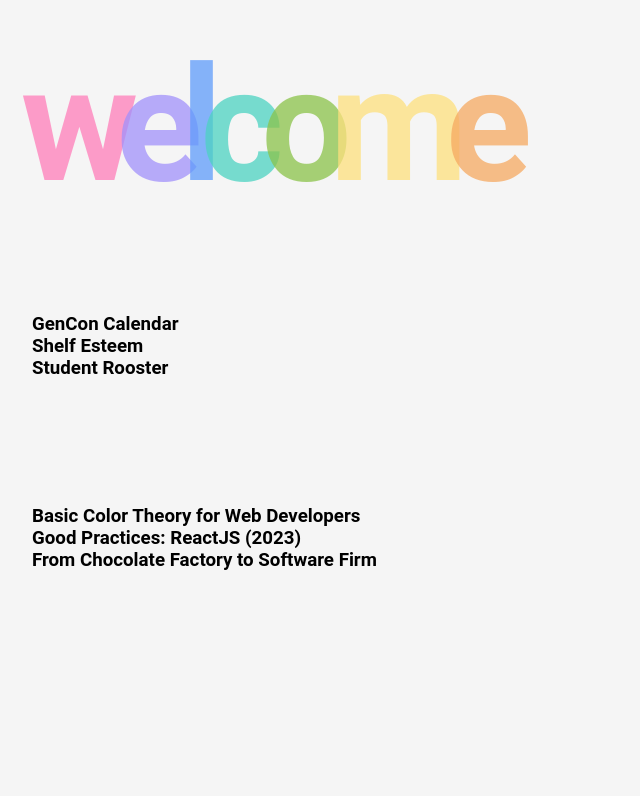
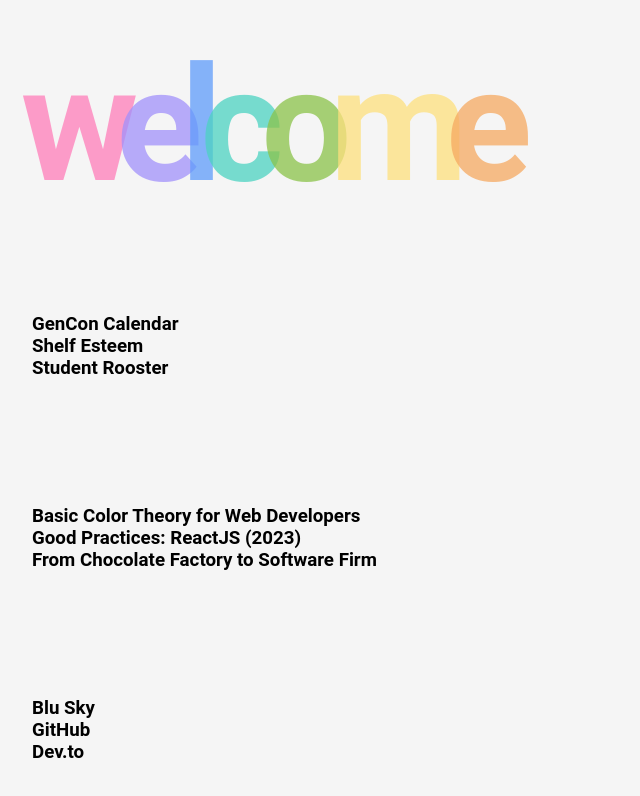
Before and after one commit to Sun-Mountain/sun-mountain.github.io, a Next.js app: page / in a window 1280 px wide. Shown: the top 796 px of the page, without its empty margins (0-640 px from the left). Built offline with nearby package versions, Linux system fonts and the light colour scheme.

Commit message:
add social media

```diff
--- a/src/app/page.tsx
+++ b/src/app/page.tsx
@@ -1,11 +1,13 @@
 import Portfolio from "@/components/Portfolio";
 import Articles from "@/components/Article";
+import FindMe from "@/components/FindMe";
 
 export default function Home() {
   return (
     <>
       <Portfolio />
       <Articles />
+      <FindMe />
     </>
   );
 }
--- a/src/components/Article.tsx
+++ b/src/components/Article.tsx
@@ -11,9 +11,9 @@ const Articles = () => {
           <span key={index}>{letter}</span>
         ))}
       </h2>
-      {ArticleList.map((project, index) => (
+      {ArticleList.map((item, index) => (
         <article key={index}>
-          <h3>{project.title}</h3>
+          <h3>{item.title}</h3>
         </article>
       ))}
     </section>
--- /dev/null
+++ b/src/components/FindMe.tsx
@@ -0,0 +1,23 @@
+import SocialMediaList from '@/data/socialmedia.json';
+
+const FindMe = () => {
+
+  const title = "Find Me".split('');
+
+  return (
+    <section id="findme-spotlight">
+      <h2>
+        {title.map((letter, index) => (
+          <span key={index}>{letter}</span>
+        ))}
+      </h2>
+      {SocialMediaList.map((item, index) => (
+        <article key={index}>
+          <h3>{item.site}</h3>
+        </article>
+      ))}
+    </section>
+  )
+}
+
+export default FindMe
--- /dev/null
+++ b/src/data/socialmedia.json
@@ -0,0 +1,7 @@
+[{
+  "site": "Blu Sky"
+}, {
+  "site": "GitHub"
+}, {
+  "site": "Dev.to"
+}]
--- a/src/styles/components/_spotlights.scss
+++ b/src/styles/components/_spotlights.scss
@@ -12,3 +12,9 @@
     }
   }
 }
+
+#findme-spotlight {
+  h2 {
+    background-image: linear-gradient(90deg, $light-green, $yellow, $carnation-pink);
+  }
+}
```
